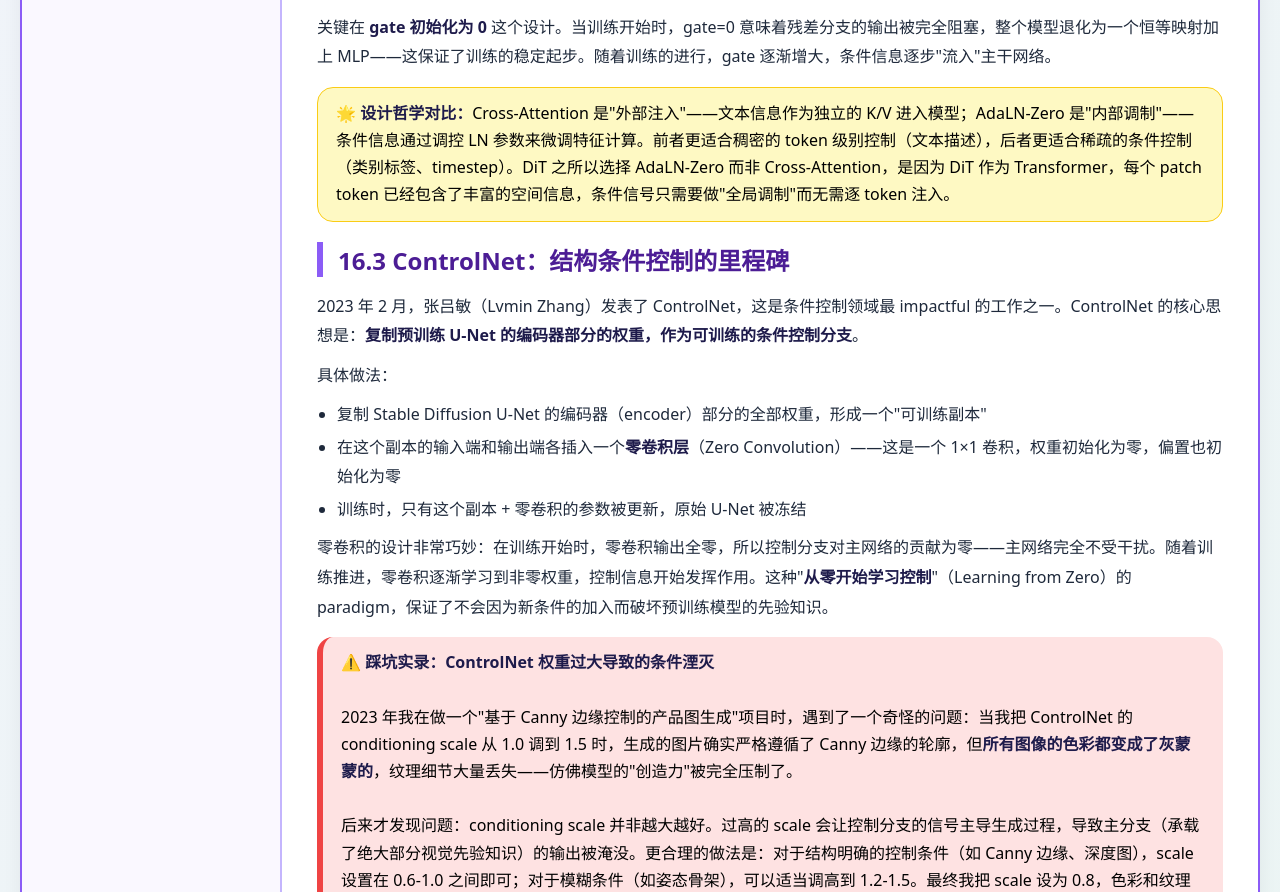
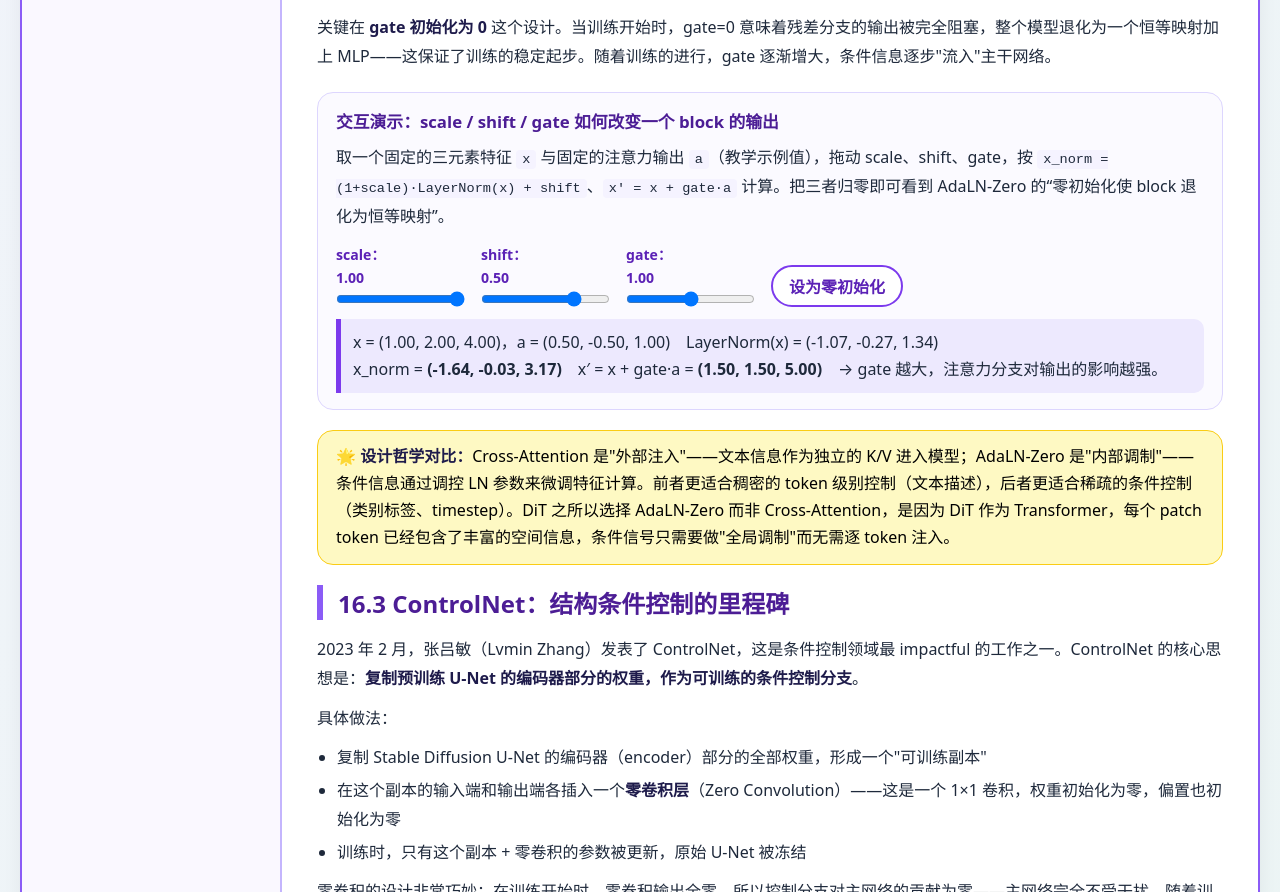
Before and after one commit to 1998x-stack/aigc-tutorial, a plain HTML site: page 16.html in a window 1280 px wide. Shown: the part 2560-3452 px from the top of the page. Drawn offline with Linux system fonts and the light colour scheme.

Commit message:
feat(aigc-tutorial): ch16 新增 AdaLN-Zero 调制交互演示
在 16.2 节加入 scale/shift/gate 三个滑块，按 x_norm=(1+scale)·LN(x)+shift、
x′=x+gate·a 计算三元素特征输出；一键归零展示零初始化使 block 退化为恒等映射。

```diff
--- a/16.html
+++ b/16.html
@@ -12,6 +12,16 @@
         .math-equation { max-width: 100%; min-width: 0; }
         table { max-width: 100%; }
         body { overflow-wrap: break-word; }
+        /* AdaLN-Zero 调制交互演示 */
+        .adaln { margin: 20px 0; padding: 16px 18px; background: #fbfaff; border: 1px solid #ddd6fe; border-radius: 16px; }
+        .adaln h3 { margin: 0 0 6px; font-size: 1.05rem; color: #4c1d95; }
+        .adaln-controls { display: flex; flex-wrap: wrap; gap: 16px; align-items: flex-end; margin: 12px 0; }
+        .adaln-controls label { display: flex; flex-direction: column; gap: 4px; font-size: .88rem; font-weight: 600; color: #5b21b6; }
+        .adaln-controls input[type="range"], .adaln-controls button { font: inherit; max-width: 100%; }
+        .adaln-controls button { padding: 7px 16px; border: 2px solid #7c3aed; border-radius: 40px; background: #fff; color: #5b21b6; font-weight: 600; cursor: pointer; }
+        .adaln-controls button:hover { background: #ede9fe; }
+        .adaln-out { display: block; margin: 10px 0 0; padding: 10px 12px; background: #ede9fe; border-left: 5px solid #7c3aed; border-radius: 0 10px 10px 0; line-height: 1.7; color: #1e293b; }
+        @media print { .adaln { break-inside: avoid; } }
     </style>
 
 </head>
@@ -176,6 +186,24 @@ def adaLn_zero_block(x, c):
 
         <p>关键在 <strong>gate 初始化为 0</strong> 这个设计。当训练开始时，gate=0 意味着残差分支的输出被完全阻塞，整个模型退化为一个恒等映射加上 MLP——这保证了训练的稳定起步。随着训练的进行，gate 逐渐增大，条件信息逐步"流入"主干网络。</p>
 
+        <section class="adaln" aria-labelledby="adaln16-title">
+            <h3 id="adaln16-title">交互演示：scale / shift / gate 如何改变一个 block 的输出</h3>
+            <p>取一个固定的三元素特征 <code>x</code> 与固定的注意力输出 <code>a</code>（教学示例值），拖动 scale、shift、gate，按 <code>x_norm = (1+scale)·LayerNorm(x) + shift</code>、<code>x′ = x + gate·a</code> 计算。把三者归零即可看到 AdaLN-Zero 的“零初始化使 block 退化为恒等映射”。</p>
+            <div class="adaln-controls">
+                <label>scale：<output data-adaln="scaleval">1.00</output>
+                    <input type="range" data-adaln="scale" min="-1" max="1" value="1" step="0.1">
+                </label>
+                <label>shift：<output data-adaln="shiftval">0.50</output>
+                    <input type="range" data-adaln="shift" min="-1" max="1" value="0.5" step="0.1">
+                </label>
+                <label>gate：<output data-adaln="gateval">1.00</output>
+                    <input type="range" data-adaln="gate" min="0" max="2" value="1" step="0.1">
+                </label>
+                <button type="button" data-adaln="zero">设为零初始化</button>
+            </div>
+            <p class="adaln-out" data-adaln="out" aria-live="polite"></p>
+        </section>
+
         <div class="highlight">
             <strong>🌟 设计哲学对比：</strong>Cross-Attention 是"外部注入"——文本信息作为独立的 K/V 进入模型；AdaLN-Zero 是"内部调制"——条件信息通过调控 LN 参数来微调特征计算。前者更适合稠密的 token 级别控制（文本描述），后者更适合稀疏的条件控制（类别标签、timestep）。DiT 之所以选择 AdaLN-Zero 而非 Cross-Attention，是因为 DiT 作为 Transformer，每个 patch token 已经包含了丰富的空间信息，条件信号只需要做"全局调制"而无需逐 token 注入。
         </div>
@@ -262,5 +290,36 @@ def adaLn_zero_block(x, c):
     </main>
 </div>
 </div>
+<script>
+(function () {
+    var box = document.querySelector('.adaln');
+    if (!box) return;
+    var q = function (n) { return box.querySelector('[data-adaln="' + n + '"]'); };
+    var X = [1.0, 2.0, 4.0], A = [0.5, -0.5, 1.0];
+    function fmt(arr) { return '(' + arr.map(function (v) { return v.toFixed(2); }).join(', ') + ')'; }
+    function render() {
+        var sc = parseFloat(q('scale').value), sh = parseFloat(q('shift').value), ga = parseFloat(q('gate').value);
+        q('scaleval').textContent = sc.toFixed(2);
+        q('shiftval').textContent = sh.toFixed(2);
+        q('gateval').textContent = ga.toFixed(2);
+        var mean = X.reduce(function (a, b) { return a + b; }, 0) / X.length;
+        var varr = X.reduce(function (a, b) { return a + Math.pow(b - mean, 2); }, 0) / X.length;
+        var std = Math.sqrt(varr + 1e-5);
+        var ln = X.map(function (v) { return (v - mean) / std; });
+        var xn = ln.map(function (v) { return (1 + sc) * v + sh; });
+        var out = X.map(function (v, i) { return v + ga * A[i]; });
+        q('out').innerHTML = 'x = ' + fmt(X) + '，a = ' + fmt(A) + '　LayerNorm(x) = ' + fmt(ln) + '<br>'
+            + 'x_norm = <b>' + fmt(xn) + '</b>　x′ = x + gate·a = <b>' + fmt(out) + '</b>'
+            + (ga === 0 ? '　→ gate=0 时 x′ = x，block 退化为恒等映射。' : '　→ gate 越大，注意力分支对输出的影响越强。');
+    }
+    box.querySelectorAll('input[data-adaln], button[data-adaln]').forEach(function (el) {
+        el.addEventListener(el.tagName === 'BUTTON' ? 'click' : 'input', function () {
+            if (el.tagName === 'BUTTON') { q('scale').value = 0; q('shift').value = 0; q('gate').value = 0; }
+            render();
+        });
+    });
+    render();
+})();
+</script>
 </body>
 </html>
```
